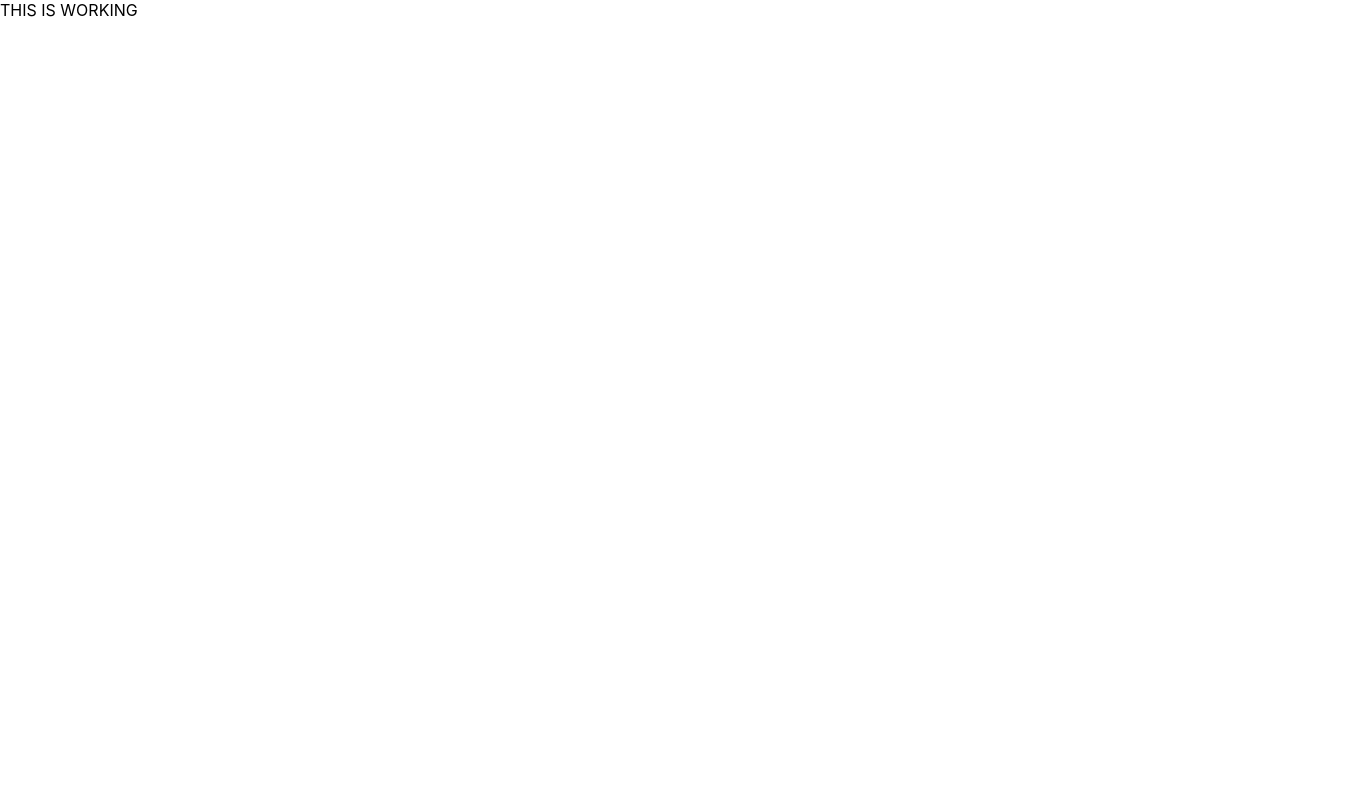
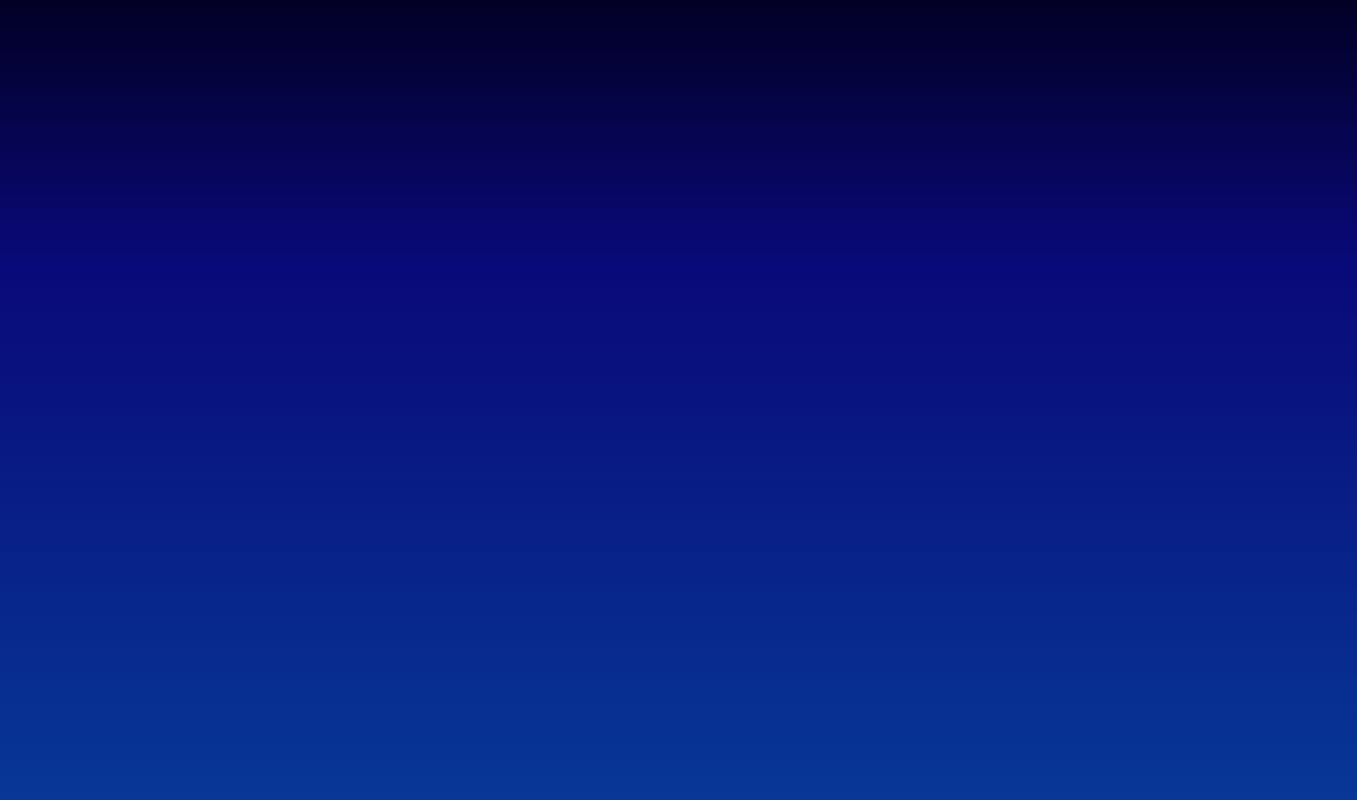
Before and after one commit to Crepkey/pmv_frond_end, a React (Create React App) app: page / in a window 1280 px wide. Shown: the top 800 px of the page, 1357 px wide, since content can reach past the window. Built offline with nearby package versions, Linux system fonts and the light colour scheme.

Commit message:
Fancy background color

```diff
--- a/src/index.css
+++ b/src/index.css
@@ -1,10 +1,11 @@
 body {
-  margin: 0;
+  margin: 100%;
   font-family: -apple-system, BlinkMacSystemFont, 'Segoe UI', 'Roboto', 'Oxygen',
     'Ubuntu', 'Cantarell', 'Fira Sans', 'Droid Sans', 'Helvetica Neue',
     sans-serif;
   -webkit-font-smoothing: antialiased;
   -moz-osx-font-smoothing: grayscale;
+  background: linear-gradient(180deg, rgba(2,0,36,1) 0%, rgba(9,9,121,1) 10%, rgba(0,212,255,1) 100%);
 }
 
 code {
```
